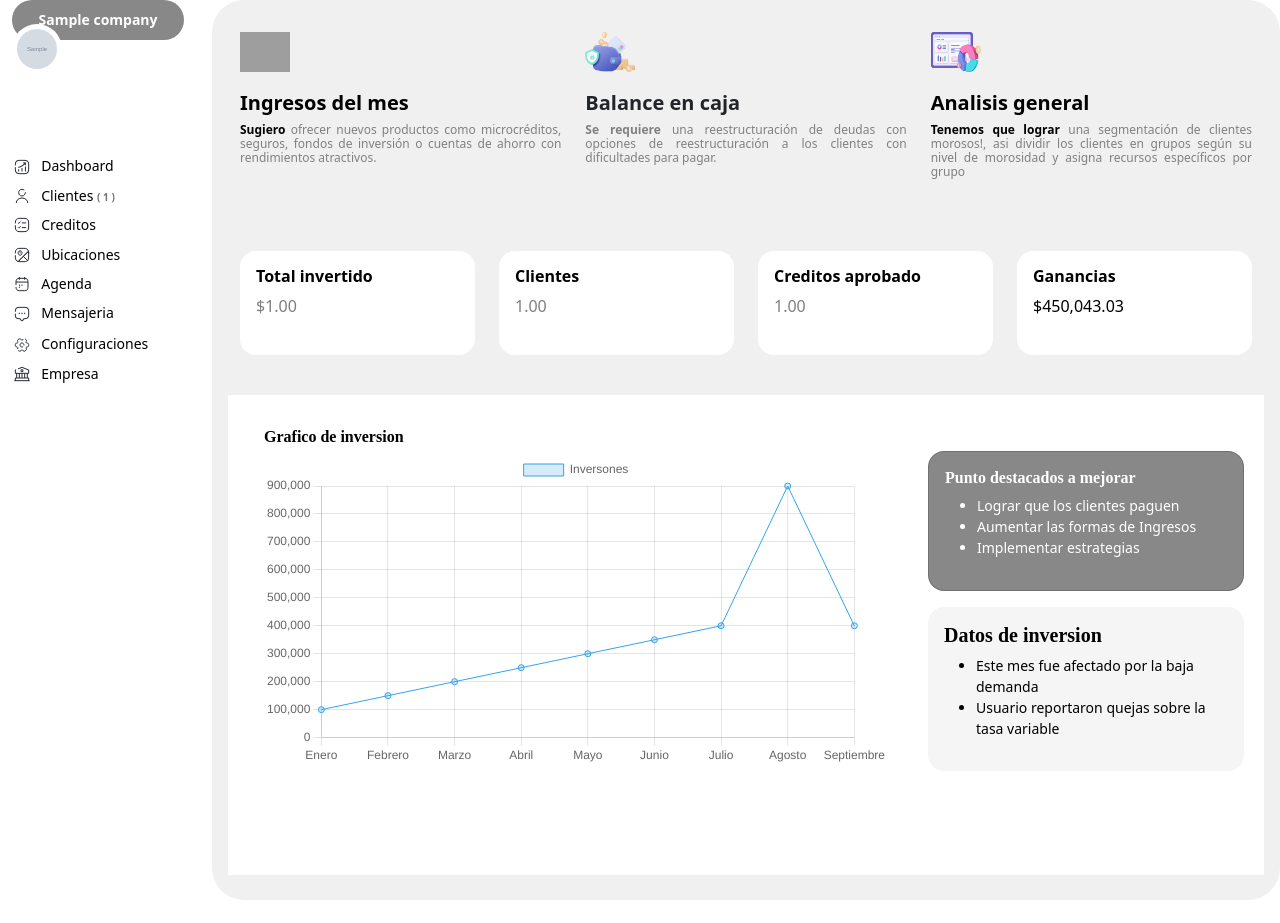
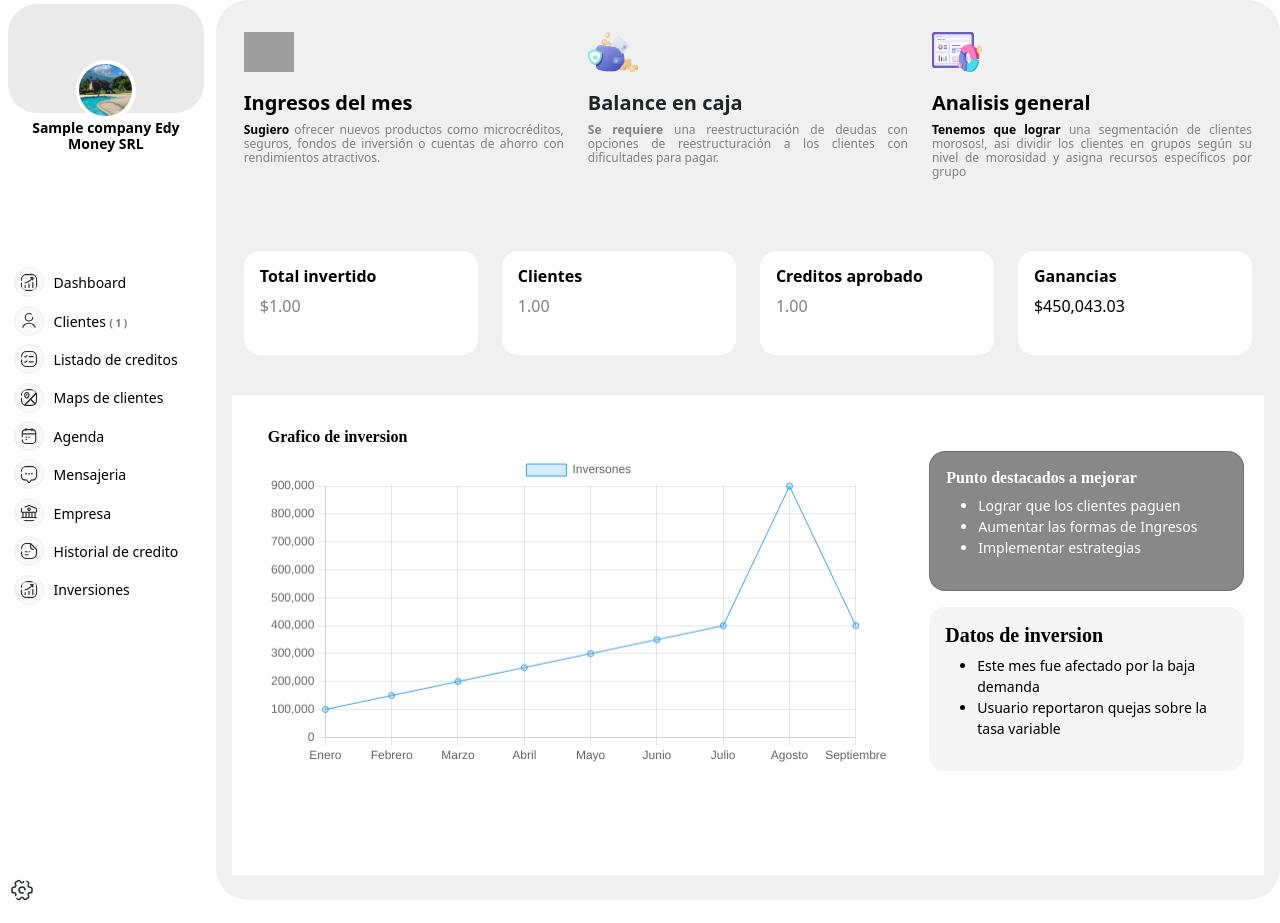
Before and after one commit to the-wandy-olivares/Money, a Django app: template Easy/App/templates/dashboard/dashboard.html in a window 1280 px wide. Run offline with Django 5.2, Linux system fonts and the light colour scheme; the template is opened without the code that fills it: most values are stand-ins (such as "Sample title", 1, 10 or a date in 2020); grey boxes marked "Sample" are stand-in pictures; some libraries are stand-ins or nearby versions; grey boxes are pictures that could not be loaded.

Commit message:
Actualizar estilos y estructura de la plantilla del dashboard, mejorando la presentación y la usabilidad

```diff
--- a/Easy/App/templates/base/base.html
+++ b/Easy/App/templates/base/base.html
@@ -40,13 +40,10 @@
       .section-content{
             height: 99.2vh;
       }
-
-
-
-      </style>
+</style>
   <body class='body'>
-      <main class='d-flex '>
-           <section class=' ' style="width: 14rem; ">
+      <main class='d-flex  w-100'>
+           <section class=' ' style="width: 16rem; ">
                   {% include "nav/nav.html" %}
            </section>
              <section class='bg-secundary-w section-content w-100 ms-1 rounded-5 p-3 '>
--- a/Easy/App/templates/dashboard/dashboard.html
+++ b/Easy/App/templates/dashboard/dashboard.html
@@ -18,17 +18,15 @@
         {
             background-color: #e9e9e9 !important;
         }
-    .btn-dashboard
+    .btn-dashboard a span
 {
-      background-color: var(--bg-enfasis) !important;
-      color: white !important;
+
+      color: #5389ff !important;
       width: max-content !important;
 
+
 }
-.btn-dashboard img
-{
-      display: none;
-}
+
 
 .text-danger
 {
--- a/Easy/App/templates/nav/nav.html
+++ b/Easy/App/templates/nav/nav.html
@@ -3,101 +3,60 @@
 
       .btn-nav
       {
-            width: 12rem;
+            width: 100%;
             display: flex;
             flex-wrap: wrap;
-            /* border: rgb(228, 228, 228) 1px solid; */
-            /* border-radius: 2rem; */
+
       }
       .btn-nav button
       {
+            /* padding: 0.5rem; */
             margin-top: 0.4rem;
-            border-radius: 0.1rem ;
+            border-radius: 0.8rem !important ;
+            /* margin-left: 0.4rem; */
+            border: none !important;
+            background-color: #ffffff !important;
             font-family: system-ui, -apple-system, BlinkMacSystemFont, 'Segoe UI', Roboto, Oxygen, Ubuntu, Cantarell, 'Open Sans', 'Helvetica Neue', sans-serif;
-            font-weight: 400 !important;
-            border-left: none !important;
-            border-right: none !important;
-            border-top: none !important;    border-bottom: none !important;
-            /* box-shadow: 0 4px 2px rgba(150, 171, 227, 0.144), 0 2px 2px rgba(236, 236, 236, 0) !important; */
-
       }
       .btn-nav button:hover
       {
-            background-color: #eeeeee;
-      }
-
-      .btn-pulse
-      {
-            background-color: #eeeeee !important;
+            background-color: #f9f9f9 !important;
       }
       .btn-nav button, a
       {
             width: 100%;
             height: auto;
             display: flex;
+            border: 0px;
             justify-content: start;
             align-content: center;
             border-radius: 1rem;
-            border: rgba(227, 227, 227, 0.905) 1px solid;
-            color: #000000;
-
-
-            font-size: 14px !important;
-            background-color: rgba(224, 246, 255, 0);
-      }
-      a
-      {
-            border: 0 !important;
-      background-color: transparent;
-      }
-      .btn-nav span
-      {
-            margin-top: rem;
+            border: 0px;
       }
       .btn-nav button img
       {
-            margin-right: 0.7rem;
-            width: 16px !important;
-            margin-top: 0.2rem;
+            margin-right: 0.6rem;
+            width: 30px !important;
+            padding: 0.3rem;
+            border-radius: 50%;
+            background-color: #f9f9f9 !important ;
+            border: 1px solid #eeeeee;
+      }
+      .btn-nav button span
+      {
+            margin-top: 0.3rem;
+            font-size: 14px !important; font-weight: 400;
+            color: #000000;
+      }
 
-
-
-      }
-       .btn-nav button:hover
-      {
-            box-shadow: none !important;
-            /* margin-top: 0.2rem; */
-            /* border: rgba(255, 255, 255, 0.789) 1px solid; */
-
-
-      }
       .btn-nav strong
       {
-
             width: 100%;
             font-size: 10px !important;
             color: rgb(117, 117, 117);
       }
-      @media (min-width: 750px){
-            .nav-2
-            {
-                  display: block !important;
-            }
-            /* #mn-calc
-            {
-                  display: none;
-            } */
-            .nav-1
-      {
-            display: none !important;
-      }
-      #div-list-customer
-      {
-            justify-content: start !important;
-      }
 
-}
-.btns-creditos-opciones button
+      .btns-creditos-opciones button
       {
             width: max-content; background-color: white;
             font-size: 12px !important;
@@ -106,54 +65,24 @@
       }
 
 </style>
-<section class="  sec-btn ms-2 me-2   card   mb-1 border-0 overflow-scroll "
-      style="border-radius: 0rem;  height: max-content;
-
-      ">
-      <div class='btn-nav  pb-2      ' data-aos="fade-in" style="transition: 1s;" >
-            <div class="  pe-3 ps-1  w-100" style=" height: 9rem; border-radius: 0rem;">
-
-                  <div class="position-relative">
-                      <div class="d-flex justify-content-center align-content-center flex-wrap" style="background-color: var(--bg-enfasis); height: 2.5rem;
-                      border-radius: 2rem;" >
-                                 <h6 style="font-size: 14px; font-weight: bold;" class="text-white text-center w-100 p-0 m-0">
-                                    <!-- {{request.user.username}} -->{{company.name}}
+<section class="  sec-btn ms-2 me-2   card   mb-1 mt-1 border-0 overflow-scroll "
+      style="border-radius: 0rem;  height: max-content;">
+      <div class='btn-nav  pb-2' data-aos="fade-in" style="transition: 1s;" >
+            <div class="    w-100 " style=" height: 13rem; border-radius: 0rem;">
+                  <div class="position-relative ">
+                      <div class="d-flex justify-content-center  align-content-center flex-wrap" style="background-color: #eaeaea ; height: 6.8rem;
+                      border-radius: 1.8rem;" >
+                              <span class="  d-flex flex-wrap align-content-center justify-content-center top-0 card border-0 p-1 bg-white rounded-5"
+                              style="height: 60px; width: 60px; margin-top: 6rem;">
+                              <img src="{% static "img/me.JPEG" %}"  width="53" height="53"  class="  object-fit-cover rounded-5" style="border: 1px;" alt="">
+                            </span>
+                                 <h6 style="font-size: 14px; font-weight: bold;" class="text-black text-center w-100 p-0 m-0">
+                                    {{company.name}} Edy Money SRL
                               </h6>
-                      </div>
-                      <span class="position-absolute mt-4 d-flex flex-wrap align-content-center justify-content-center top-0 card border-0   p-1 bg-white rounded-circle"
-                        style="height: 50px; width: 50px;">
-                        {% if company.Icon.url %}
-                        <img src="{{company.Icon.url}}" width="40" height="40"  class="  object-fit-cover   rounded-circle" style="border: 1px;" alt="">
-                        {% endif %}
-                      </span>
-                      </span>
-                  </div>
-
-                  <div class="d-flex justify-content-center   d-none  me-2" style="line-height: 10px;">
-                      <div class="" style="margin-top: 1px;">
-                        {% if company.Icon.url %}
-                        <img src="{{company.Icon.url}}" width="30" height="30"  class="  object-fit-cover  me-1 " style="border: 1px;" alt="">
-                        {% endif %}
-                      </div>
-                      <div>
-                          <h6 style="font-size: 10px;" class="text-black-50 text-center p-0 m-0">
-                              <!-- {{request.user.username}} -->{{request.user.last_name}}
-                          </h6>
-                          <span >
-                             <strong style="font-size: 13px !important;
-                                    font-family: Quicksand,  sans-serif !important;
-                                     font-weight: bold !important;">
-                                    {{request.user.first_name}}
-                             </strong>
-                          </span>
-
                       </div>
 
                   </div>
-                  <div class="w-100 d-none">
-                        <hr class="me-3 ms-3 text-black-50">
-                    </div>
-              </div>
+            </div>
 
             <div class="mt- d-none w-100">
                   <strong >
@@ -161,15 +90,14 @@
                   </strong>
             </div>
 
-            <a  class=" mt-1 text-decoration-none">
+            <a  class=" mt-5 text-decoration-none btn-dashboard">
                   <button class="btn-cliente">
                         <img src="{% static "icons/grafico.png" %}" width='24' alt="">
-                        <span class=" text-start text-black">
+                        <span class=" text-start ">
                               Dashboard
                         </span>
                   </button>
             </a>
-
 
             <a >
                   <button class="btn-cliente">
@@ -184,21 +112,19 @@
                   <button class="btn-creditos">
                         <img src="{% static "icons/list.svg" %}" width='24' alt="">
                         <span>
-                              Creditos
+                              Listado de creditos
                         </span>
                   </button>
             </a>
 
             <a >
-
                   <button class="btn-ubicaciones">
                         <img src="{% static "icons/map.svg" %}" width='24' alt="">
                         <span>
-                              Ubicaciones
+                              Maps de clientes
                         </span>
                   </button>
             </a>
-
 
 
             <div class="mt-0 d-none w-100">
@@ -225,22 +151,11 @@
                   </button>
             </a>
 
-
             <div class="mt-4 d-none w-100">
                   <strong >
                         Sistema
                   </strong>
             </div>
-            <a  >
-
-                  <button  class="mt-2 btn-configuraciones">
-                        <img src="{% static "icons/config.svg" %}" width='24' alt="">
-                        <span>
-                              Configuraciones
-                        </span>
-                  </button>
-            </a>
-
             <a  >
                   <button class="btn-empresa">
                         <img src="{% static "icons/Bank.png" %}" width='24' alt="">
@@ -249,25 +164,26 @@
                         </span>
                   </button>
             </a>
-            {% comment %} <button>
+            <button>
                   <img src="{% static "icons/document.svg" %}" width='24' alt="">
                   <span>
                         Historial de credito
                   </span>
-            </button> {% endcomment %}
+            </button>
 
-            {% comment %} <button class="btn-prestamos">
+            <button class="btn-prestamos">
                   <img src="{% static "icons/statu_up.png" %}" width='24' alt="">
                   <span>
                         Inversiones
                   </span>
-            </button> {% endcomment %}
+            </button>
 
       </div>
 </section>
-<!-- <input type="text"  style="font-size: 14px;  min-width: 200px; min-height: 2.5rem;margin-top: 5px !important;   max-height: 2.5rem; " class="form-search bg-danger  text-center w-100  m-0 mb-1  bg-white bg-opacity-75 "  id="searching-config"
-placeholder=" Buscando Clientes "> -->
 
+<button  class="position-absolute bottom-0 start-0 m-1  border-0 bg-white">
+      <img src="{% static "icons/config.svg" %}" width='24' alt="">
+</button>
 
 <script>
       let resultadoParrafoES = document.getElementById('resultado-es')
```
Also changed, not shown: Easy/App/static/img/me.JPEG (added).
